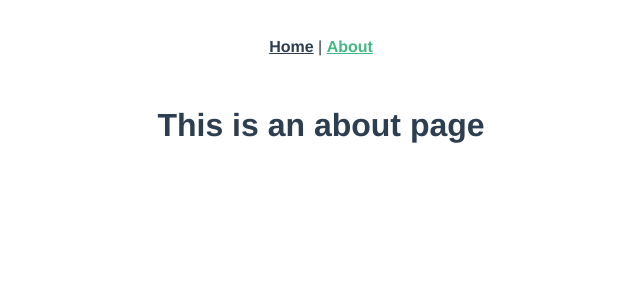
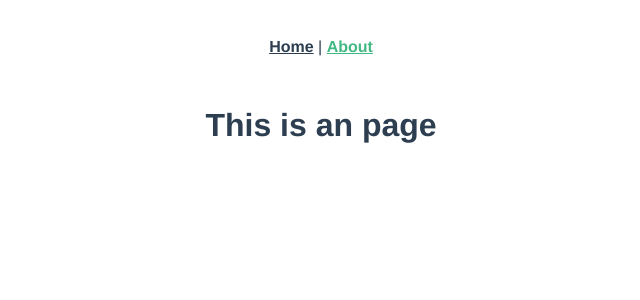
Before and after one commit to kichikusama/lovePetVue, a Vue app in the folder vue_demo/: page /#/about in a window 1280 px wide. Shown: the top 300 px of the page, without its empty margins (319-959 px from the left). Built offline with nearby package versions, Linux system fonts and the light colour scheme.

Commit message:
修改 about.vue

```diff
--- a/vue_demo/src/views/About.vue
+++ b/vue_demo/src/views/About.vue
@@ -1,5 +1,5 @@
 <template>
   <div class="about">
-    <h1>This is an about page</h1>
+    <h1>This is an  page</h1>
   </div>
 </template>
```
